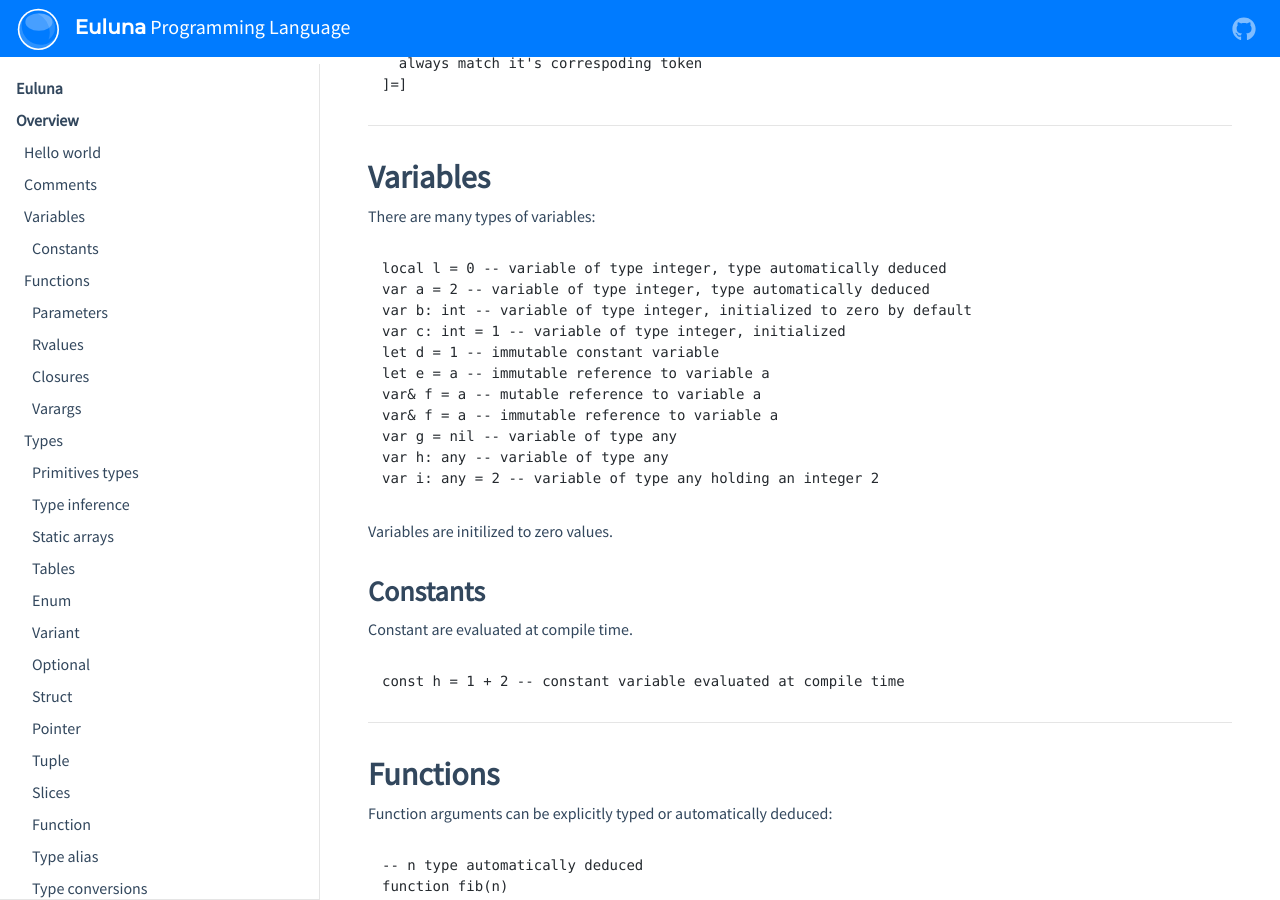
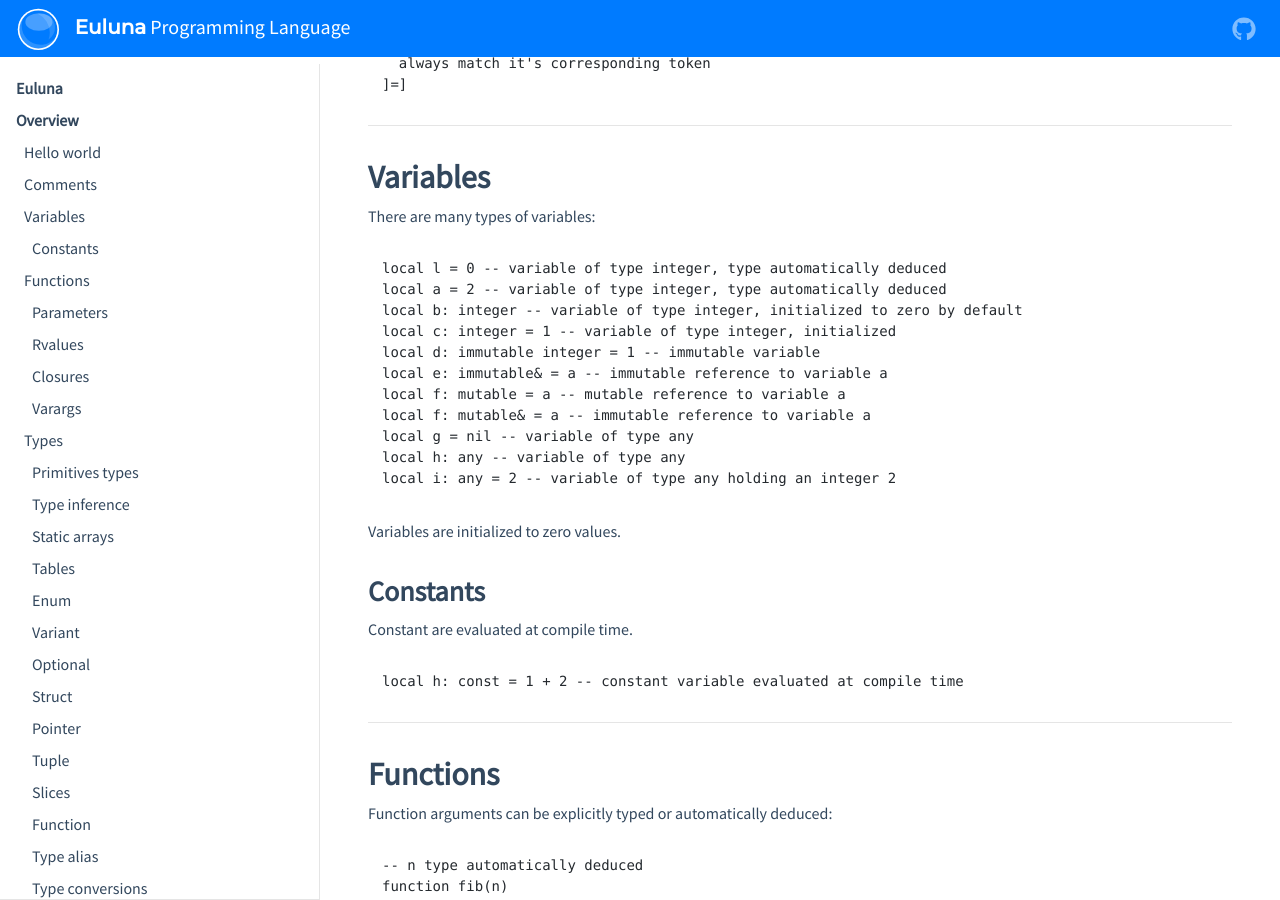
Before and after one commit to edubart/nelua-lang, a Jekyll site: the page built from docs/pages/overview.md, in a window 1280 px wide and 900 px high, scrolled down 571 px. Built offline with Jekyll 4.4.1, drawn with Linux system fonts in a browser that asks for light colours; nearby versions of some CDN libraries; some of the changed text lies outside the part shown.

Commit message:
Rethink types syntax to be more lua compatible

````diff
--- a/docs/pages/overview.md
+++ b/docs/pages/overview.md
@@ -30,7 +30,7 @@ Comments are just like in Lua:
 --[=[
   multi line comment, `=` can be placed multiple times
   in case if you have `[[` `]]` tokens inside, it will
-  always match it's correspoding token
+  always match it's corresponding token
 ]=]
 ```
 
@@ -41,25 +41,25 @@ There are many types of variables:
 
 ```euluna
 local l = 0 -- variable of type integer, type automatically deduced
-var a = 2 -- variable of type integer, type automatically deduced
-var b: int -- variable of type integer, initialized to zero by default
-var c: int = 1 -- variable of type integer, initialized
-let d = 1 -- immutable constant variable
-let e = a -- immutable reference to variable a
-var& f = a -- mutable reference to variable a
-var& f = a -- immutable reference to variable a
-var g = nil -- variable of type any
-var h: any -- variable of type any
-var i: any = 2 -- variable of type any holding an integer 2
+local a = 2 -- variable of type integer, type automatically deduced
+local b: integer -- variable of type integer, initialized to zero by default
+local c: integer = 1 -- variable of type integer, initialized
+local d: immutable integer = 1 -- immutable variable
+local e: immutable& = a -- immutable reference to variable a
+local f: mutable = a -- mutable reference to variable a
+local f: mutable& = a -- immutable reference to variable a
+local g = nil -- variable of type any
+local h: any -- variable of type any
+local i: any = 2 -- variable of type any holding an integer 2
 ```
 
-Variables are initilized to zero values.
+Variables are initialized to zero values.
 
 ### Constants
 Constant are evaluated at compile time.
 
 ```euluna
-const h = 1 + 2 -- constant variable evaluated at compile time
+local h: const = 1 + 2 -- constant variable evaluated at compile time
 ```
 
 --------------------------------------------------------------------------------
@@ -74,7 +74,7 @@ function fib(n)
 end
 
 -- typed function
-function fib(n: int): int
+function fib(n: integer): integer
   if n < 2 then return n end
   return fib(n - 2) + fib(n - 1)
 end
@@ -83,7 +83,11 @@ end
 ### Parameters
 
 ```euluna
-function foo(a: let int, b: let& int, c: int, d: var int, e: var& int)
+function foo(a: immutable integer,
+             b: immutable& integer,
+             c: integer,
+             d: mutable integer,
+             e: mutable& integer)
   print(a,b,c,d,e)
   -- `a` and `b` are a read only variables and assignment on it is not allowed
   c = 2
@@ -91,7 +95,7 @@ function foo(a: let int, b: let& int, c: int, d: var int, e: var& int)
   e = 4
 end
 
-var a, b, c, d, e = 0, 0, 0, 0, 0
+local a, b, c, d, e = 0, 0, 0, 0, 0
 foo(a ,b, c, d, e)
 print(a, b, c, d, e) -- outputs 0 0 2 3 4
 ```
@@ -233,7 +237,7 @@ Enums are used to list constant values in sequential order, if no
 initial value is specified, the first value initiates at 1.
 
 ```euluna
-typedef Weeks = enum {
+local Weeks = @enum {
   Sunday,
   Monday,
   Tuesday,
@@ -244,8 +248,8 @@ typedef Weeks = enum {
 }
 
 local a: Weeks = @Weeks.Sunday
-print(Weeks.Sunday) -- outputs 1
-print(tostring(Week.Sunday)) -- outputs Sunday
+print(@Weeks.Sunday) -- outputs 1
+print(tostring(@Week.Sunday)) -- outputs Sunday
 
 ```
 
@@ -275,7 +279,7 @@ local b: integer?
 ### Struct
 
 ```euluna
-typedef Person = struct {
+local Person = @struct {
   name: string,
   age: integer
 }
@@ -293,16 +297,16 @@ print(b.age)
 ### Pointer
 
 ```euluna
-var a: pointer<integer>
+local a: pointer<integer>
 
 -- syntax sugar
-var a: *pointer
+local a: *pointer
 ```
 
 ### Tuple
 
 ```euluna
-var a: tuple<integer, integer>
+local a: tuple<integer, integer>
 a = @tuple{1,2}
 a[1] = 0
 ```
@@ -333,7 +337,7 @@ function f(args) end
 ### Type alias
 
 ```euluna
-typedef MyPair = tuple<integer, integer>
+local MyPair = @tuple<integer, integer>
 ```
 
 ### Type conversions
@@ -685,7 +689,7 @@ a[0] = 1
 var& ra = *a; ra = 1
 delete(a)
 
-let a = new(@integer[10]) -- a is pointer<array<integer, 10>>
+local a = new(@integer[10]) -- a is pointer<array<integer, 10>>
 for i=0,<10 do
   a[i] = i
 end
@@ -697,7 +701,7 @@ delete(a)
 ```euluna
 import euluna.std.shared_pointer
 
-struct Person {
+local Person = @struct{
   name: string,
   age: int
 }
@@ -715,7 +719,7 @@ print(a.name) -- outputs "John"
 ```euluna
 import euluna.std.gc
 
-struct Person {
+local Person = @struct{
   name: string,
   age: int
 }
@@ -734,7 +738,7 @@ more advanced ones cna be achieved with metaprogramming.
 
 ### Methods
 ```euluna
-struct Person {
+local Person = @struct{
   name: string,
   age: integer
 }
@@ -752,11 +756,11 @@ print(a.age)
 ### Inheritance
 
 ```euluna
-struct PolygonVTable {
+local PolygonVTable @struct{
   area: function<(self: pointer): int>
 }
 
-struct Polygon {
+local Polygon = @struct{
   vtable: pointer<PolygonVTable>,
 }
 
@@ -764,7 +768,7 @@ function Polygon:area()
   return self.vtable.area(self)
 end
 
-struct Square {
+local Square = @struct{
   Polygon,
   width: int,
   height: int
@@ -899,7 +903,7 @@ template Point(T: ASTId)
     if has_type(typename) then return typename end
   %}
 
-  typedef PointT = struct { x: T, y: T }
+  local PointT = @struct { x: T, y: T }
   function PointT:length(a: T): T
     return math.sqrt(self.x ^ @T(2), self.y ^ @T(2))
   end
@@ -908,8 +912,8 @@ template Point(T: ASTId)
   {% return PointT %}
 end
 
-local a: Point(@float32)
-local b = @Point(float32)
+local a: Point(float32)
+local b = @Point(@float32)
 ```
 
 ```euluna
@@ -929,21 +933,21 @@ template generic(T: ASTId, GenericT: ASTId, body: ASTBlock)
 end
 
 generic(T, Point, do
-  typedef PointT = struct { x: T, y: T }
+  local PointT = @struct { x: T, y: T }
   function Point:length(a: T): T
     return math.sqrt(self.x ^ @T(2), self.y ^ @T(2))
   end
 end)
 
-Point(float32)
-Point(float64)
+Point(@float32)
+Point(@float64)
 ```
 
 
 ### Concepts?
 
 ```euluna
-typedef has_area = concept(T)
+local has_area = @concept(T)
   return has_method(T, 'area')
 end
 
````
Also changed, not shown: other parts of docs/pages/overview.md (+8 -8 lines), docs/pages/manual.md (+10 -12 lines).
